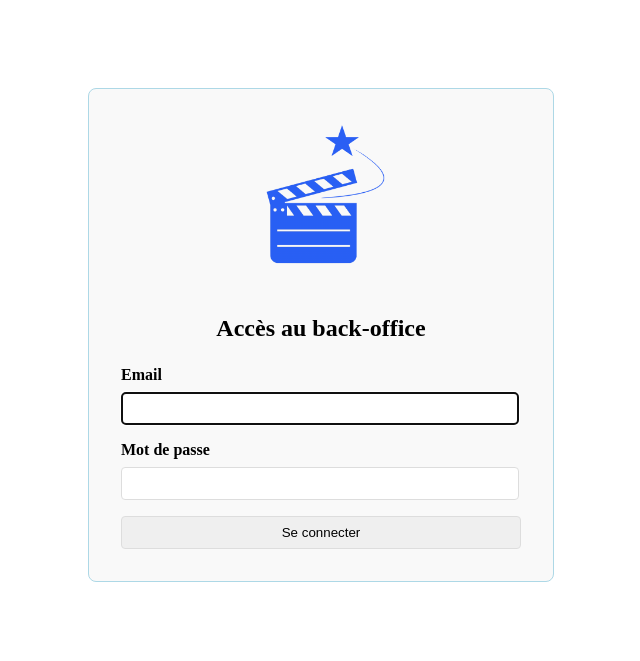
After one commit to Anothays/Cin-phoria_api, a Symfony app: template templates/security/login.html.twig in a window 1280 px wide. The commit adds this page. Shown: the top 661 px of the page, without its empty margins (319-959 px from the left). Run offline with Twig, Linux system fonts and the light colour scheme; the template is opened without the code that fills it, so the values that code supplies are empty; some libraries are stand-ins or nearby versions.

Commit message:
protect accèss to backoffice

```diff
--- a/src/Controller/Admin/DashboardController.php
+++ b/src/Controller/Admin/DashboardController.php
@@ -18,10 +18,10 @@ use Symfony\Component\HttpFoundation\Response;
 use Symfony\Component\Routing\Annotation\Route;
 use Symfony\Component\Security\Http\Attribute\IsGranted;
 
+#[IsGranted('ROLE_STAFF')]
 class DashboardController extends AbstractDashboardController
 {
     #[Route('/admin', name: 'admin')]
-    // #[IsGranted('ROLE_ADMIN')]
     public function index(): Response
     {
         // return parent::index();
--- a/src/DataFixtures/users.json
+++ b/src/DataFixtures/users.json
@@ -2,9 +2,9 @@
   {
     "firstname": "admin",
     "lastname": "admin",
-    "email": "cinephoria@cinephoria.com",
+    "email": "cinephoria@jeremysnnk.ovh",
     "password": "admin",
-    "roles": ["ROLE_ADMIN"]
+    "roles": ["ROLE_ADMIN", "ROLE_STAFF"]
   },
   {
     "firstname": "John",
--- a/src/Entity/User.php
+++ b/src/Entity/User.php
@@ -8,6 +8,7 @@ use ApiPlatform\Metadata\Get;
 use ApiPlatform\Metadata\Post;
 use ApiPlatform\Metadata\Put;
 use ApiPlatform\Metadata\Patch;
+use App\Dto\UserCreatedAccount;
 use App\Repository\UserRepository;
 use App\State\ReservationProvider;
 use App\State\UserStateProcessor;
--- a/src/State/UserStateProcessor.php
+++ b/src/State/UserStateProcessor.php
@@ -6,6 +6,7 @@ use ApiPlatform\Api\UrlGeneratorInterface;
 use ApiPlatform\Metadata\Operation;
 use ApiPlatform\Metadata\Post;
 use ApiPlatform\State\ProcessorInterface;
+use App\Dto\UserCreatedAccount;
 use App\Entity\User;
 use App\Security\EmailVerifier;
 use Symfony\Component\DependencyInjection\Attribute\Autowire;
@@ -41,6 +42,7 @@ class UserStateProcessor implements ProcessorInterface
             $data->setPassword($hashedPasword);
             $result = $this->persistProcessor->process($data, $operation, $uriVariables, $context);
             $this->sendEmailConfirmation($result);
+
             return $result;
         }
     }
--- /dev/null
+++ b/templates/security/login.html.twig
@@ -0,0 +1,56 @@
+{% extends 'base.html.twig' %}
+
+{% block title %}Log in!{% endblock %}
+
+{% block stylesheets %}
+    <link href="{{ asset('assets/css/login.css') }}" rel="stylesheet">
+{% endblock %}
+
+{% block body %}
+<div class="container">
+
+
+
+    <form method="post" class="login-form">
+        <div class="logo-container">
+            <img src="{{ asset('assets/logos/cinephoria_logo.png') }}" alt="Logo de Cinephoria" class="logo">
+        </div>
+        {% if error %}
+            <div class="alert-error">{{ error.messageKey|trans(error.messageData, 'security') }}</div>
+        {% endif %}
+
+        {% if app.user %}
+            <div class="mb-3">
+                Vous êtes connecté : {{ app.user.userIdentifier }}, <a href="{{ path('app_logout') }}">Se déconnecter</a>
+            </div>
+        {% endif %}
+
+        <h1 class="h1">Accès au back-office</h1>
+        <div class="form-group">
+            <label for="username">Email</label>
+            <input type="email" value="{{ last_username }}" name="_username" id="username" autocomplete="email" required autofocus>
+        </div>
+        <div class="form-group">
+            <label for="password">Mot de passe</label>
+            <input type="password" name="_password" id="password" autocomplete="current-password" required>
+        </div>
+        <input type="hidden" name="_csrf_token"
+               value="{{ csrf_token('authenticate') }}"
+        >
+
+        {#
+            Uncomment this section and add a remember_me option below your firewall to activate remember me functionality.
+            See https://symfony.com/doc/current/security/remember_me.html
+
+            <div class="checkbox mb-3">
+                <input type="checkbox" name="_remember_me" id="_remember_me">
+                <label for="_remember_me">Remember me</label>
+            </div>
+        #}
+
+        <button class="btn_login" type="submit">
+            Se connecter
+        </button>
+</div>
+    </form>
+{% endblock %}
```
Also changed, not shown: src/Controller/SecurityController.php (added, +38 -0 lines), src/EventListener/AuthenticationListener.php (+21 -5 lines), templates/base.html.twig (+1 -0 lines), public/assets/css/login.css (added), public/assets/logos/cinephoria_logo.png (added), 1 other file.
